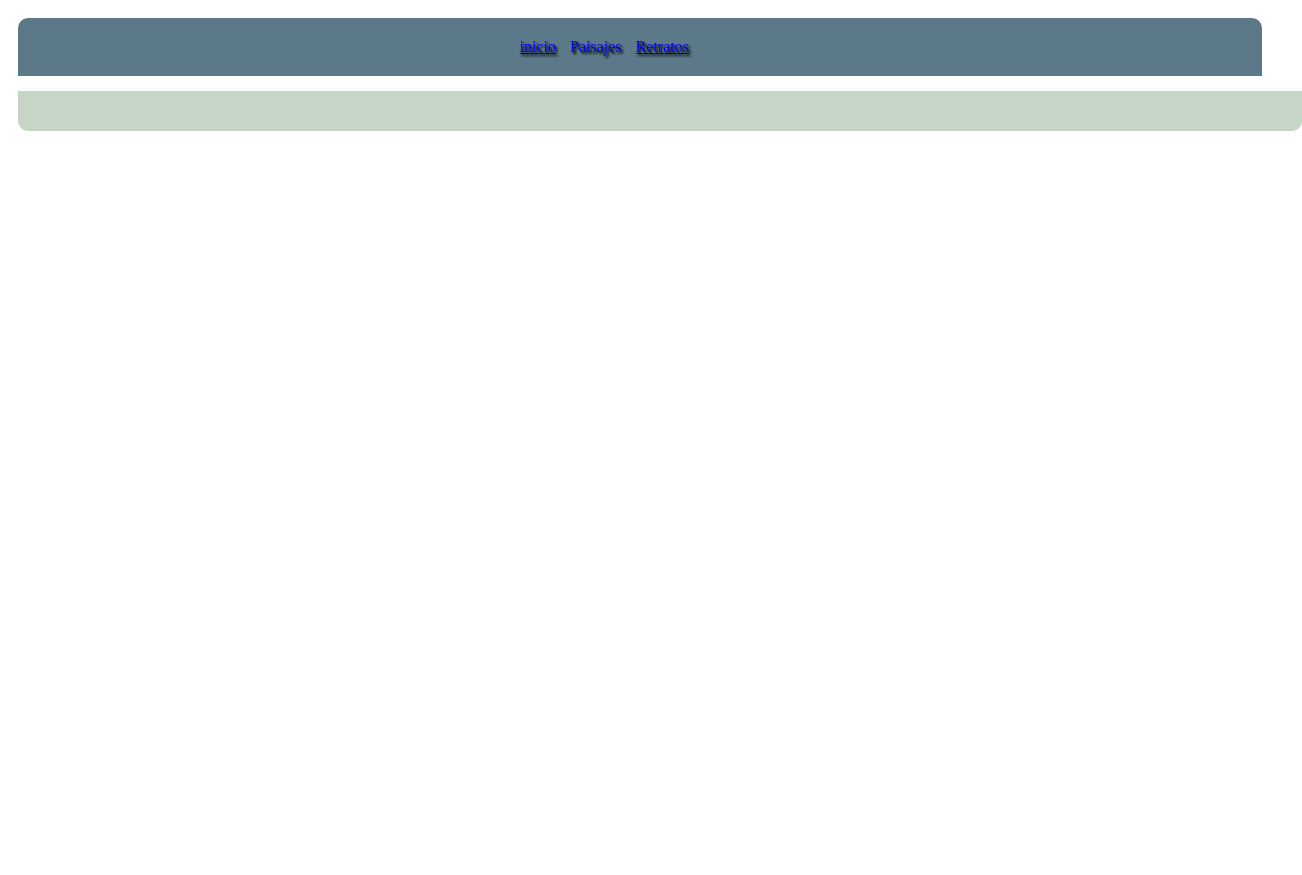
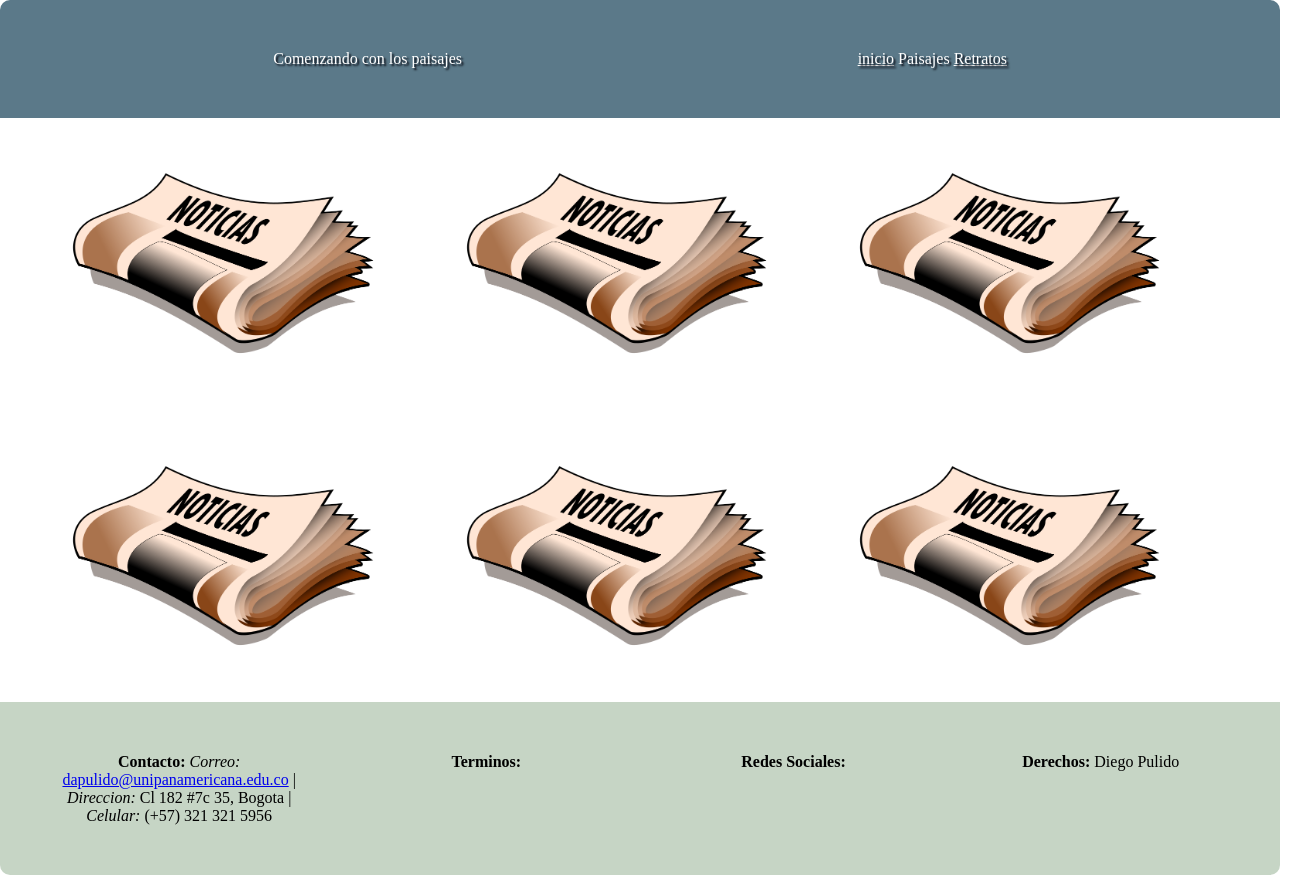
Before and after one commit to dpulido/FinalCSS, a plain HTML site: page html/paisajes.html in a window 1280 px wide. Shown: the whole page, 1302 px wide, since content can reach past the window. Before the commit the page ends 800 px from the top, so only its background shows below. Drawn offline with Linux system fonts and the light colour scheme; files that its build step writes are made by us from their sources.

Commit message:
Organizando CSS y definicion paisajes.html
Se crea la pagna paisajes, aplica css y se organiza el codigo

```diff
--- a/css/masterdp.css
+++ b/css/masterdp.css
@@ -1,3 +1,4 @@
+/*Aplica a todas las paginas*/
 *{
 	margin:0;
 }
@@ -26,9 +27,8 @@ footer div{
 	padding: 2%;
 	text-align: center;
 	float: inherit;
-	width: 20%;
+	width: 21%;
 	height: auto;
-
 }
 article{
 	box-sizing: border-box;
@@ -37,7 +37,7 @@ article{
 	padding: 2%;
 	text-align: center;
 }
-
+/*Todos los encabezados y pie de pagina*/
 #cabeza{
 	background-color: #5b7989;
 	color:white;
@@ -54,13 +54,13 @@ article{
 	border-radius: 0px 0px 10px 10px;
 	width: 100%;
 }
-/*
-transform: rotate(10deg);
-transition-duration: 1s;
-*/
 img{
 	width: 90%;
 }
+#pie{
+	width: 100%;
+}
+/*Imagenes index*/
 #img_central{
 	background-color: #82c3a6;
 	width: 100%;
@@ -73,24 +73,40 @@ img{
 	transform: rotate(10deg);
 	transition-duration: 1s;
 	box-shadow: 30px 30px 30px black;
-	}
+}
 #img_der{
 	background-color: #d5c75f;
 	width: 50%;
+}
+#img_der:hover{
 	transform: translate(20px, -5px);
 	transition-duration: 1s;
 }
-#pie{
-	width: 100%;
+/*Imagenes paisajes*/
+.paisajes_1_3 div{
+	padding: 2%;
+	text-align: center;
+	float: inherit;
+	width: 28%;
+	height: auto;
 }
-
+.paisajes_4_6 div{
+	padding: 2%;
+	text-align: center;
+	float: inherit;
+	width: 28%;
+	height: auto;
+}
+/*
+*/
+/*Media para todos*/
 @media screen and (max-width: 960px){
 	#wrapper{
 		width: 100%;
 		margin: 0 auto;
 	}
 }
-
+/*a 1 columna en mobil*/
 @media screen and (max-width: 900px){
 	#wrapper{
 		width: 100%;
@@ -99,25 +115,22 @@ img{
 	header div{
 		width:100%;
 	}
-	#columna1{
+	#img_central{
 	width: 100%;
 	}
-	#columna2{
+	#img_izq{
 	width: 100%;
 	}
-	#columna3	{
+	#img_der{
 	width: 100%;
 	}
 	footer div{
 		width: 100%;
 	}
+	.paisajes_1_3 div{
+		width: 100%;
+	}
+	.paisajes_4_6 div{
+		width: 100%;
+	}
 }
-
-/*
-@media screen and (max-width: 640px){
-#wrapper{
-width: 100%;
-margin: 0 auto;
-}
-}
-*/
--- a/html/paisajes.html
+++ b/html/paisajes.html
@@ -2,23 +2,92 @@
 <html lang="es" dir="ltr">
 <head>
      <meta charset="utf-8">
-    <title>Comenzando con la Fotografía</title>
+     <title>dp | Comenzando con la fotografía</title>
+     <link href="../css/masterdp.css" type="text/css" rel="stylesheet">
      <meta name="viewport" content="width=device-width,user-scalable=no">
      <meta charset="autor" content="Diego Pulido">
      <meta charset="description" content="Comenzando con la Fotografía">
      <meta name="keywords" content="album, fotos, NextU">
-    <link rel="stylesheet" href="../css/master.css">
+     <link href="https://fonts.googleapis.com/css?family=Dancing+Script" rel="stylesheet">
 </head>
-  <body>
+<body class="cuerpo">
+  <div id="wrapper">
+    <section>
       <header>
+        <article id="cabeza">
+          <div id="encabezado">
+            Comenzando con los paisajes
+          </div>
+          <div id="encabezado_nav">
             <nav>
+              <ul>
+                <li>
                   <a class="link" href="../index.html">inicio</a>
-        <a class="link" style="text-decoration:none" href="paisajes.html">Paisajes</a>
+                </li>
+                <li>
+                  <a class="link" style="text-decoration:none" href="html/paisajes.html">Paisajes</a>
+                </li>
+                <li>
                   <a class="link" href="retratos.html">Retratos</a>
+                </li>
+              </ul>
             </nav>
+          </div>
+        </article>
       </header>
+
+        <article class="paisajes_1_3">
+          <div id="paisajes_1">
+            <img src="../imagenes/periodico.png" alt="paisajes_1">
+          </div>
+          <div id="paisajes_2">
+            <img src="../imagenes/periodico.png" alt="paisajes_2">
+          </div>
+          <div id="paisajes_3">
+            <img src="../imagenes/periodico.png" alt="paisajes_3">
+          </div>
+        </article>
+        <article class="paisajes_4_6">
+          <div id="paisajes_4">
+            <img src="../imagenes/periodico.png" alt="paisajes_4">
+          </div>
+          <div id="paisajes_5">
+            <img src="../imagenes/periodico.png" alt="paisajes_5">
+          </div>
+          <div id="paisajes_6">
+            <img src="../imagenes/periodico.png" alt="paisajes_6">
+          </div>
+        </article>
+
       <footer>
-
+        <article id="pie">
+          <div class="footer_col1">
+            <p>
+              <strong>Contacto: </strong>
+              <em>Correo: </em><a href="mailto:dapulido@unipanamericana.edu.co?subject=feedback">dapulido@unipanamericana.edu.co</a>  |
+              <em>Direccion:</em> Cl 182 #7c 35, Bogota |
+              <em>Celular: </em>(+57) 321 321 5956
+            </p>
+          </div>
+          <div class="footer_col2">
+            <p>
+              <strong>Terminos: </strong>
+            </p>
+          </div>
+          <div class="footer_col3">
+            <p>
+              <strong>Redes Sociales: </strong>
+            </p>
+          </div>
+          <div class="footer_col4">
+            <p>
+              <strong>Derechos: </strong>
+              Diego Pulido
+            </p>
+          </div>
+      </article>
       </footer>
+    </section>
+  </div>
 </body>
 </html>
```
Lines whose indentation alone changed are shown as unchanged.
